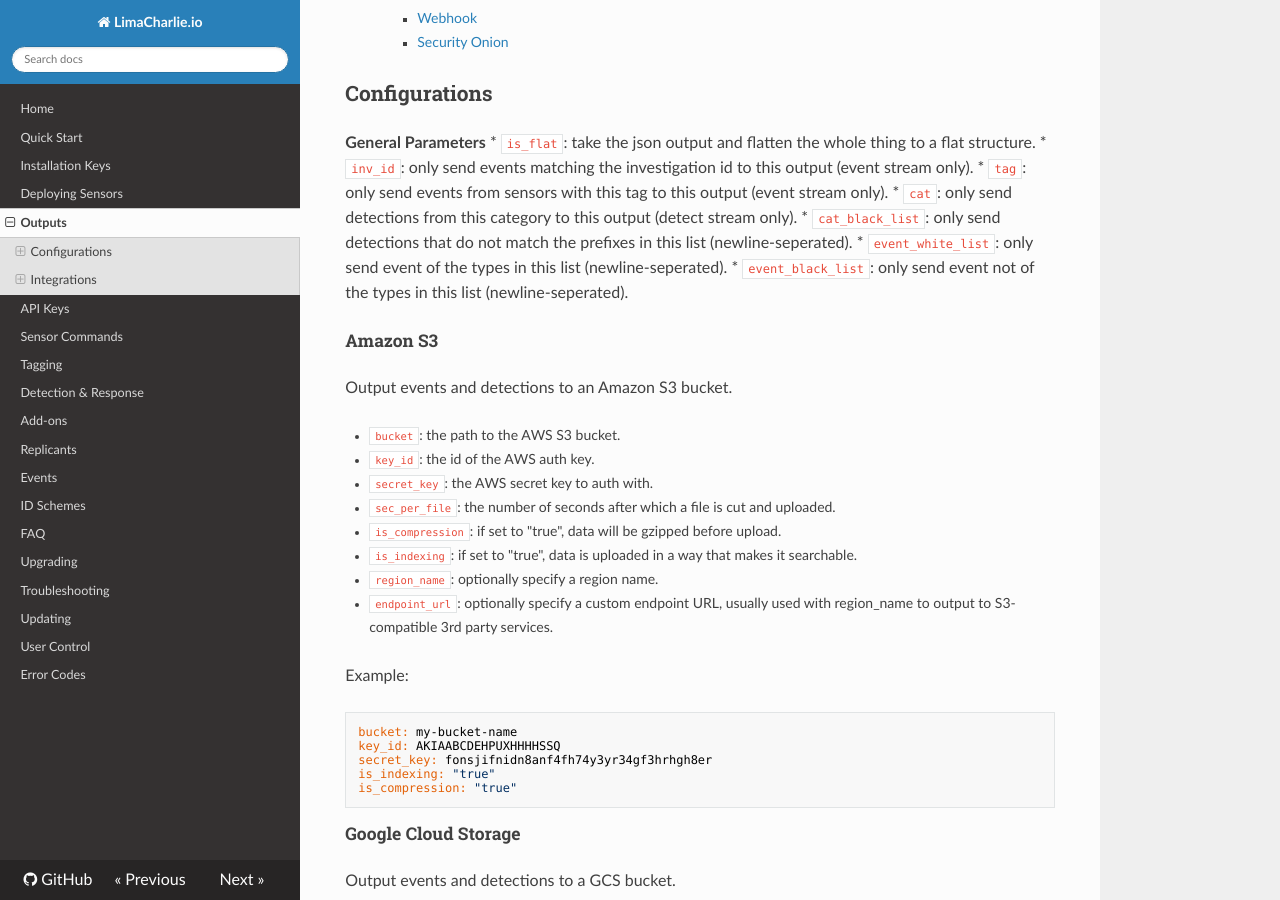
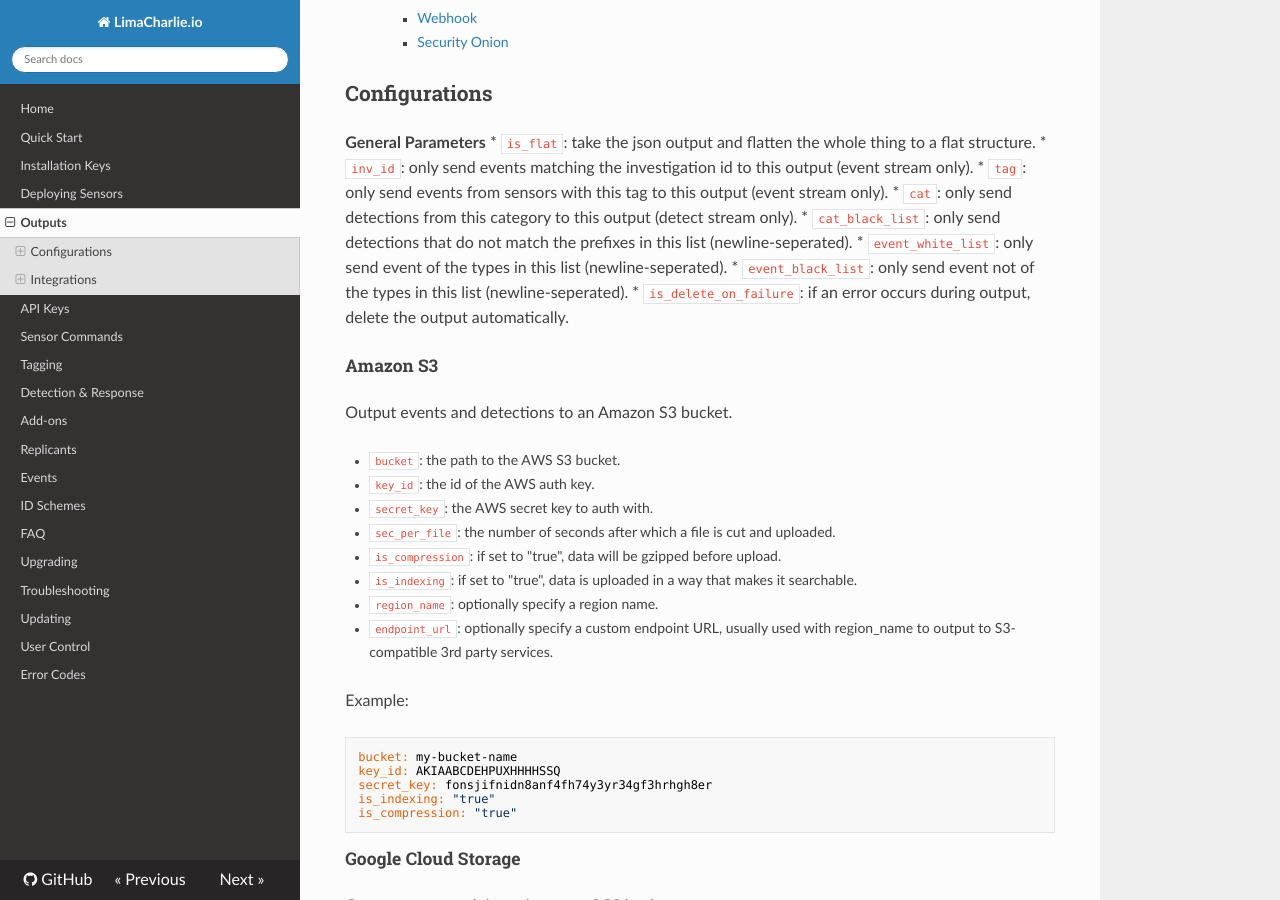
Before and after one commit to refractionPOINT/lce_doc, an MkDocs documentation site: the page built from docs/outputs.md, in a window 1280 px wide and 900 px high, scrolled down 696 px. Built offline with MkDocs 1.6.1, drawn with Linux system fonts in a browser that asks for light colours; nearby versions of some CDN libraries; old or Windows-style settings are respelled for this version of MkDocs.

Commit message:
Adding new output parameter.

```diff
--- a/docs/outputs.md
+++ b/docs/outputs.md
@@ -12,6 +12,7 @@
 * `cat_black_list`: only send detections that do not match the prefixes in this list (newline-seperated).
 * `event_white_list`: only send event of the types in this list (newline-seperated).
 * `event_black_list`: only send event not of the types in this list (newline-seperated).
+* `is_delete_on_failure`: if an error occurs during output, delete the output automatically.
 
 ### Amazon S3
 Output events and detections to an Amazon S3 bucket.
```
